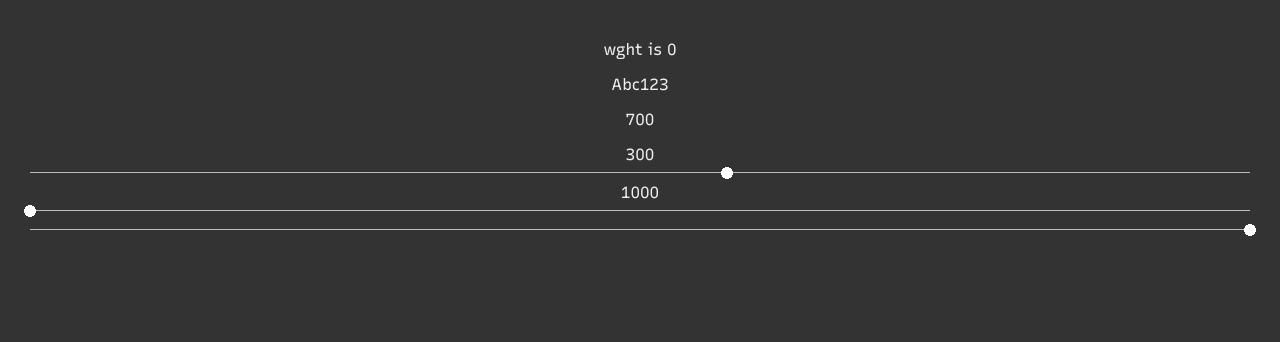
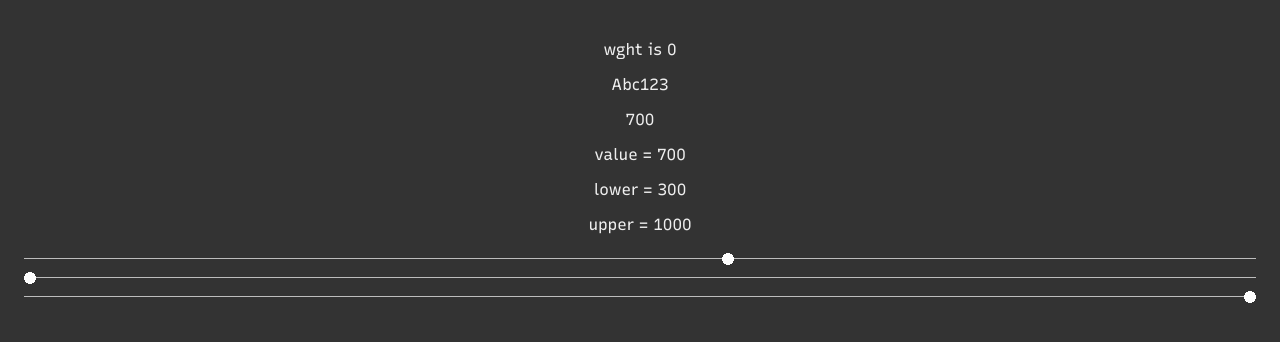
Before and after one commit to arrowtype/gf-url-api-configurator, a Svelte app: page / in a window 1280 px wide. Shown: the top 342 px of the page. Built offline with nearby package versions, Linux system fonts and the light colour scheme.

Commit message:
make prototype for range-limiting slider

```diff
--- a/src/App.svelte
+++ b/src/App.svelte
@@ -18,13 +18,6 @@
 		margin: 0 auto;
 	}
 
-	h1 {
-		color: #ff3e00;
-		text-transform: uppercase;
-		font-size: 4em;
-		font-weight: 100;
-	}
-
 	@media (min-width: 640px) {
 		main {
 			max-width: none;
--- a/src/components/RangeSlider.svelte
+++ b/src/components/RangeSlider.svelte
@@ -6,16 +6,37 @@
     export let lowerLimit = min
     export let upperLimit = max
 
+    let lowerLimitPx = 0
+    let upperLimitPx = 0
+
+    // export let upperLimitPercent = 100
+
+    let sliderWidth;
+
+
     export let moreProps = {}; // allows other props to be spread in, e.g. "step" or "disabled"
+
+    const calcLowerLimitPercent = () => { lowerLimitPx = sliderWidth * ((lowerLimit - min) / (max - min)) }
+    const calcUpperLimitPercent = () => { upperLimitPx = sliderWidth * ((max - upperLimit) / (max - min)) }
+
+    const recalc = () => {
+        console.log("recalculating")
+        calcLowerLimitPercent()
+        calcUpperLimitPercent()
+    }
 
 </script>
 
-<div class="slider-container">
-    <span>{lowerLimit}</span>
-    <input id="slider" type="range" bind:value min={lowerLimit} max={upperLimit} {...moreProps} on:change on:input>
-    <span>{upperLimit}</span>
-    <input id="slider--lowerLimit" type="range" bind:value={lowerLimit} {min} max={upperLimit} {...moreProps} on:change on:input>
-    <input id="slider--upperLimit" type="range" bind:value={upperLimit} min={lowerLimit} {max} {...moreProps} on:change on:input>
+<svelte:window on:resize={recalc}/>
+
+<div class="slider-container" style="--lowerLimit: {lowerLimitPx}; --upperLimit: {upperLimitPx};" bind:offsetWidth={sliderWidth} on:resize={recalc} >
+    <p>value = {value}</p>
+    <p>lower = {lowerLimit}</p>
+    <p>upper = {upperLimit}</p>
+    <input id="slider" class="limitLower limitUpper" type="range" bind:value min={lowerLimit} max={upperLimit} {...moreProps} on:change on:input>
+
+    <input id="slider--lowerLimit" class=" limitUpper" type="range" bind:value={lowerLimit} {min} max={upperLimit} {...moreProps} on:change on:input={calcLowerLimitPercent}>
+    <input id="slider--upperLimit" class="limitLower" type="range" bind:value={upperLimit} min={lowerLimit} {max} {...moreProps} on:change on:input={calcUpperLimitPercent}>
 </div>
 
 <style>
@@ -37,6 +58,8 @@
         --thumbHeight: 12px;
         --thumbTouchHeight: 48px;
         --sliderComponentBg: #f4f4f4;
+        --lowerLimit:0;
+        --upperLimit:0;
     }
   input[type="range"] {
     width: 100%;
@@ -47,6 +70,13 @@
     width: calc(100% + var(--thumbTouchHeight));
     background: transparent; /* necessary for firefox */
     border: none;
+  }
+
+  .limitLower {
+      padding-left: calc(var(--lowerLimit) * 1px);
+  }
+  .limitUpper {
+      padding-right: calc(var(--upperLimit) * 1px);
   }
 
   input[type="range"]:focus {
```
